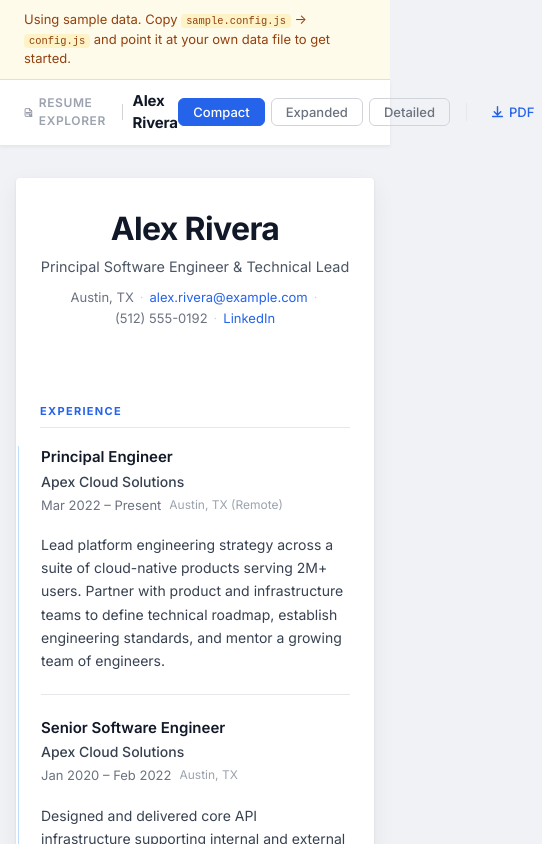
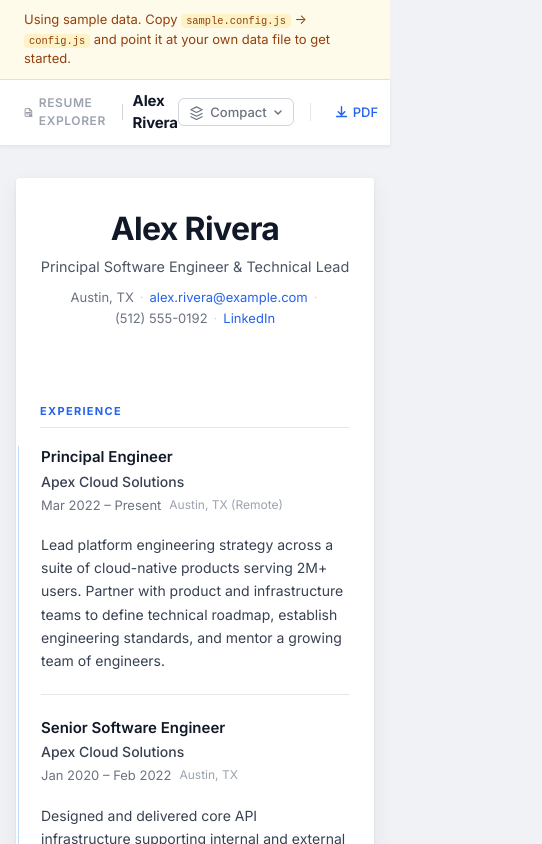
Before and after one commit to scottinnovationgroup/resume-explorer-app, a React (Vite) app: page / in a window 390 px wide. Shown: the top 844 px of the page, 542 px wide, since content can reach past the window. Built offline with nearby package versions, Linux system fonts and the light colour scheme; what @react-pdf/renderer would draw is missing.

Commit message:
Updated mobile style for header actions

```diff
--- a/src/components/ViewToggle.jsx
+++ b/src/components/ViewToggle.jsx
@@ -1,6 +1,38 @@
+import { useState, useEffect, useRef } from 'react'
+
+// Layers icon — represents multiple views/perspectives
+function ViewsIcon() {
+  return (
+    <svg width="15" height="15" viewBox="0 0 16 16" fill="none" aria-hidden="true">
+      <path d="M2 5l6-3 6 3-6 3-6-3z" stroke="currentColor" strokeWidth="1.25" strokeLinejoin="round" strokeLinecap="round"/>
+      <path d="M2 9l6 3 6-3" stroke="currentColor" strokeWidth="1.25" strokeLinecap="round" strokeLinejoin="round"/>
+      <path d="M2 12.5l6 3 6-3" stroke="currentColor" strokeWidth="1.25" strokeLinecap="round" strokeLinejoin="round"/>
+    </svg>
+  )
+}
+
 export default function ViewToggle({ view, views, onChange }) {
+  const [open, setOpen] = useState(false)
+  const ref = useRef(null)
+  const activeView = views.find(v => v.id === view)
+
+  useEffect(() => {
+    function onPointerDown(e) {
+      if (ref.current && !ref.current.contains(e.target)) setOpen(false)
+    }
+    document.addEventListener('pointerdown', onPointerDown)
+    return () => document.removeEventListener('pointerdown', onPointerDown)
+  }, [])
+
+  function handleSelect(id) {
+    onChange(id)
+    setOpen(false)
+  }
+
   return (
-    <div className="view-toggle">
+    <>
+      {/* Desktop: inline pill buttons */}
+      <div className="view-toggle view-toggle--desktop">
         {views.map(v => (
           <button
             key={v.id}
@@ -11,5 +43,43 @@ export default function ViewToggle({ view, views, onChange }) {
           </button>
         ))}
       </div>
+
+      {/* Mobile: icon trigger + dropdown */}
+      <div className="view-toggle view-toggle--mobile" ref={ref}>
+        <button
+          className={`view-toggle-trigger${open ? ' open' : ''}`}
+          onClick={() => setOpen(o => !o)}
+          aria-haspopup="listbox"
+          aria-expanded={open}
+          aria-label="Select view"
+        >
+          <ViewsIcon />
+          <span className="view-toggle-current">{activeView?.label}</span>
+          <svg width="10" height="10" viewBox="0 0 10 10" fill="none" aria-hidden="true">
+            <path
+              d={open ? 'M2 6l3-3 3 3' : 'M2 4l3 3 3-3'}
+              stroke="currentColor"
+              strokeWidth="1.5"
+              strokeLinecap="round"
+              strokeLinejoin="round"
+            />
+          </svg>
+        </button>
+        {open && (
+          <ul className="view-toggle-dropdown" role="listbox">
+            {views.map(v => (
+              <li key={v.id} role="option" aria-selected={view === v.id}>
+                <button
+                  className={`view-toggle-option${view === v.id ? ' active' : ''}`}
+                  onClick={() => handleSelect(v.id)}
+                >
+                  {v.label}
+                </button>
+              </li>
+            ))}
+          </ul>
+        )}
+      </div>
+    </>
   )
 }
--- a/src/index.css
+++ b/src/index.css
@@ -207,6 +207,11 @@ body.nav-collapsed .app-footer {
   display: flex;
   gap: 6px;
 }
+
+/* ── Desktop pill buttons ── */
+.view-toggle--mobile  { display: none; }
+.view-toggle--desktop { display: flex; }
+
 .toggle-btn {
   padding: 5px 14px;
   border-radius: 6px;
@@ -227,6 +232,70 @@ body.nav-collapsed .app-footer {
   background: #2563eb;
   border-color: #2563eb;
   color: #fff;
+}
+
+/* ── Mobile dropdown ── */
+@media (max-width: 600px) {
+  .view-toggle--desktop { display: none; }
+  .view-toggle--mobile  { display: flex; position: relative; }
+}
+
+.view-toggle-trigger {
+  display: flex;
+  align-items: center;
+  gap: 6px;
+  padding: 5px 10px;
+  border-radius: 6px;
+  border: 1.5px solid #d1d5db;
+  background: transparent;
+  font-size: 0.8125rem;
+  font-weight: 500;
+  font-family: inherit;
+  color: #6b7280;
+  cursor: pointer;
+}
+.view-toggle-trigger:hover,
+.view-toggle-trigger.open {
+  border-color: #2563eb;
+  color: #2563eb;
+}
+.view-toggle-current {
+  font-size: 0.8125rem;
+}
+.view-toggle-dropdown {
+  position: absolute;
+  top: calc(100% + 6px);
+  right: 0;
+  min-width: 130px;
+  background: #fff;
+  border: 1px solid #e5e7eb;
+  border-radius: 8px;
+  box-shadow: 0 4px 12px rgba(0,0,0,0.08);
+  list-style: none;
+  padding: 4px;
+  z-index: 50;
+}
+.view-toggle-option {
+  display: block;
+  width: 100%;
+  padding: 7px 12px;
+  border: none;
+  border-radius: 6px;
+  background: none;
+  font-size: 0.8125rem;
+  font-weight: 500;
+  font-family: inherit;
+  color: #374151;
+  text-align: left;
+  cursor: pointer;
+}
+.view-toggle-option:hover {
+  background: #f5f9ff;
+  color: #2563eb;
+}
+.view-toggle-option.active {
+  background: #eff6ff;
+  color: #2563eb;
 }
 
 /* ─── Resume Paper ────────────────────────────────────────────── */
```
Lines whose indentation alone changed are shown as unchanged.
